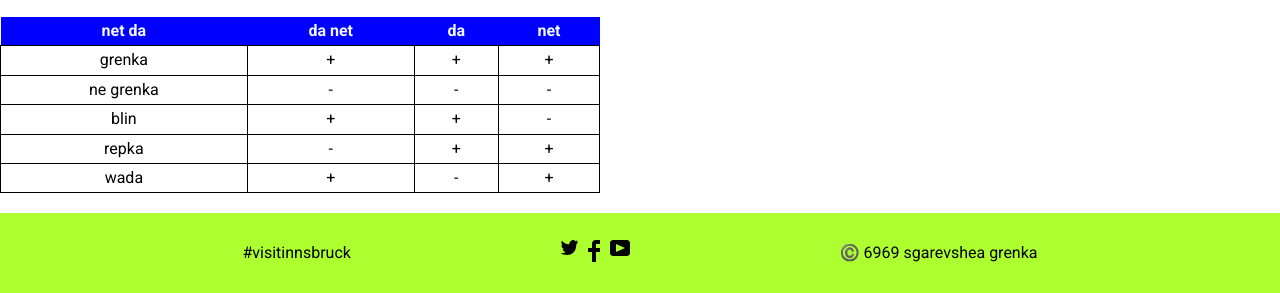
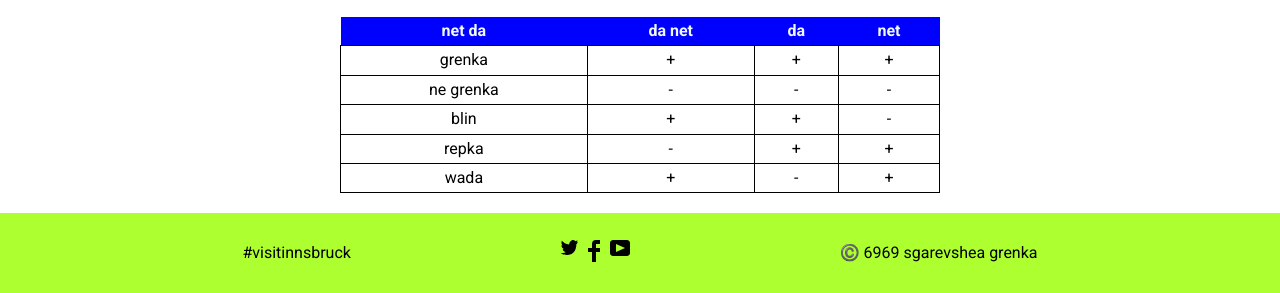
Before and after one commit to sgarevseagrenka/insburg, a plain HTML site: page index.html in a window 1280 px wide. Shown: the part 3118-3411 px from the top of the page. Drawn offline with Linux system fonts and the light colour scheme.

Commit message:
Add files via upload

```diff
--- a/style.css
+++ b/style.css
@@ -201,11 +201,10 @@
 
 }
 .table{
-    margin: auto;
     max-width:600px ;
     width: 100%;
     border-collapse:collapse;
-    margin: 20px 0;
+    margin: 20px auto;
 }
 th{
     background-color: blue;
```
